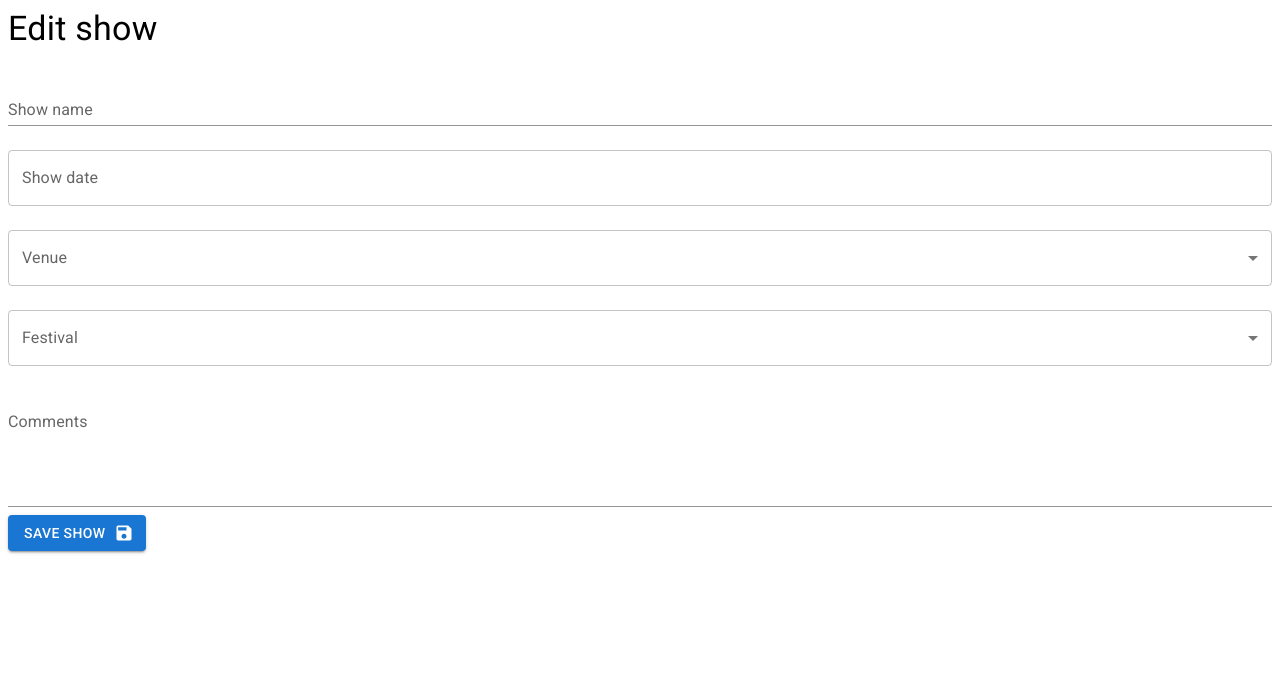
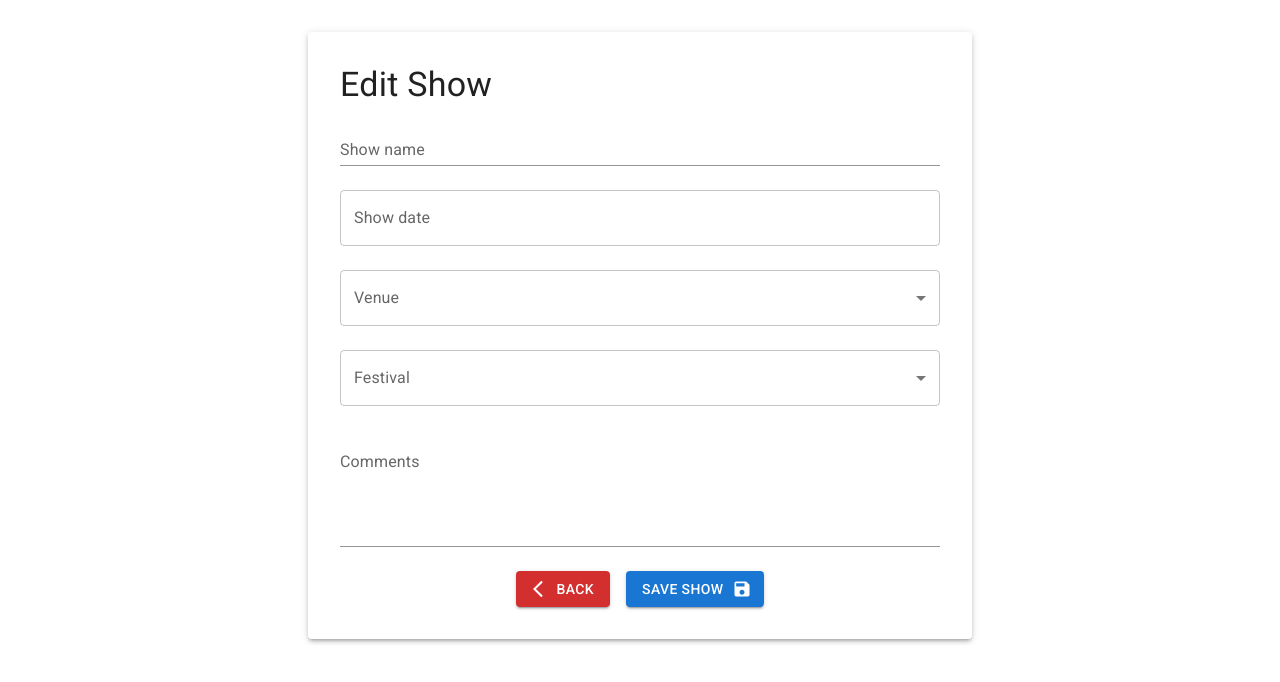
Before and after one commit to MathieuGood/concerts_db, a React (Vite) app in the folder concertsdb-react/: page /edit/1 in a window 1280 px wide. Shown: the top 682 px of the page. Built offline with nearby package versions, Linux system fonts and the light colour scheme; no server answers.

Commit message:
Added back button to ShowEdit. Added some style to the page.

```diff
--- /dev/null
+++ b/concertsdb-react/src/components/BackButton.tsx
@@ -0,0 +1,17 @@
+import React from "react"
+import { Button } from "@mui/material"
+import ArrowBackIosNewIcon from "@mui/icons-material/ArrowBackIosNew"
+
+const BackButton: React.FC = () => {
+    return (
+        <Button
+            variant="contained"
+            color="error"
+            startIcon={<ArrowBackIosNewIcon />}
+        >
+            Back
+        </Button>
+    )
+}
+
+export default BackButton
--- a/concertsdb-react/src/pages/ShowEdit.tsx
+++ b/concertsdb-react/src/pages/ShowEdit.tsx
@@ -1,5 +1,5 @@
 import React from "react"
-import { Typography, Box } from "@mui/material"
+import { Typography, Box, Paper, Stack } from "@mui/material"
 import { useState, useEffect } from "react"
 import { fetchShow } from "../services/showService"
 import { Show } from "../models/Show"
@@ -9,6 +9,7 @@ import VenueSelect from "../components/VenueSelect"
 import FestivalSelect from "../components/FestivalSelect"
 import CommentsField from "../components/CommentsField"
 import SaveButton from "../components/SaveButton"
+import BackButton from "../components/BackButton"
 
 const ShowEdit: React.FC = () => {
     const showId = 1
@@ -21,16 +22,24 @@ const ShowEdit: React.FC = () => {
     }, [])
 
     return (
-        <Box>
+        <Box sx={{ display: "flex", justifyContent: "center", mt: 4 }}>
+            <Paper elevation={3} sx={{ p: 4, width: "100%", maxWidth: 600 }}>
                 <Typography variant="h4" gutterBottom>
-                Edit show
+                    Edit Show
                 </Typography>
+                <Stack spacing={3}>
                     <ShowNameField show={show} setShow={setShow} />
                     <ShowDateField show={show} setShow={setShow} />
                     <VenueSelect show={show} setShow={setShow} />
                     <FestivalSelect show={show} setShow={setShow} />
                     <CommentsField show={show} setShow={setShow} />
+                    <Box sx={{ display: "flex", justifyContent: "center" }}>
+                        <BackButton />
+                        <Box sx={{ width: 16 }} />
                         <SaveButton />
+                    </Box>
+                </Stack>
+            </Paper>
         </Box>
     )
 }
```
Lines whose indentation alone changed are shown as unchanged.
